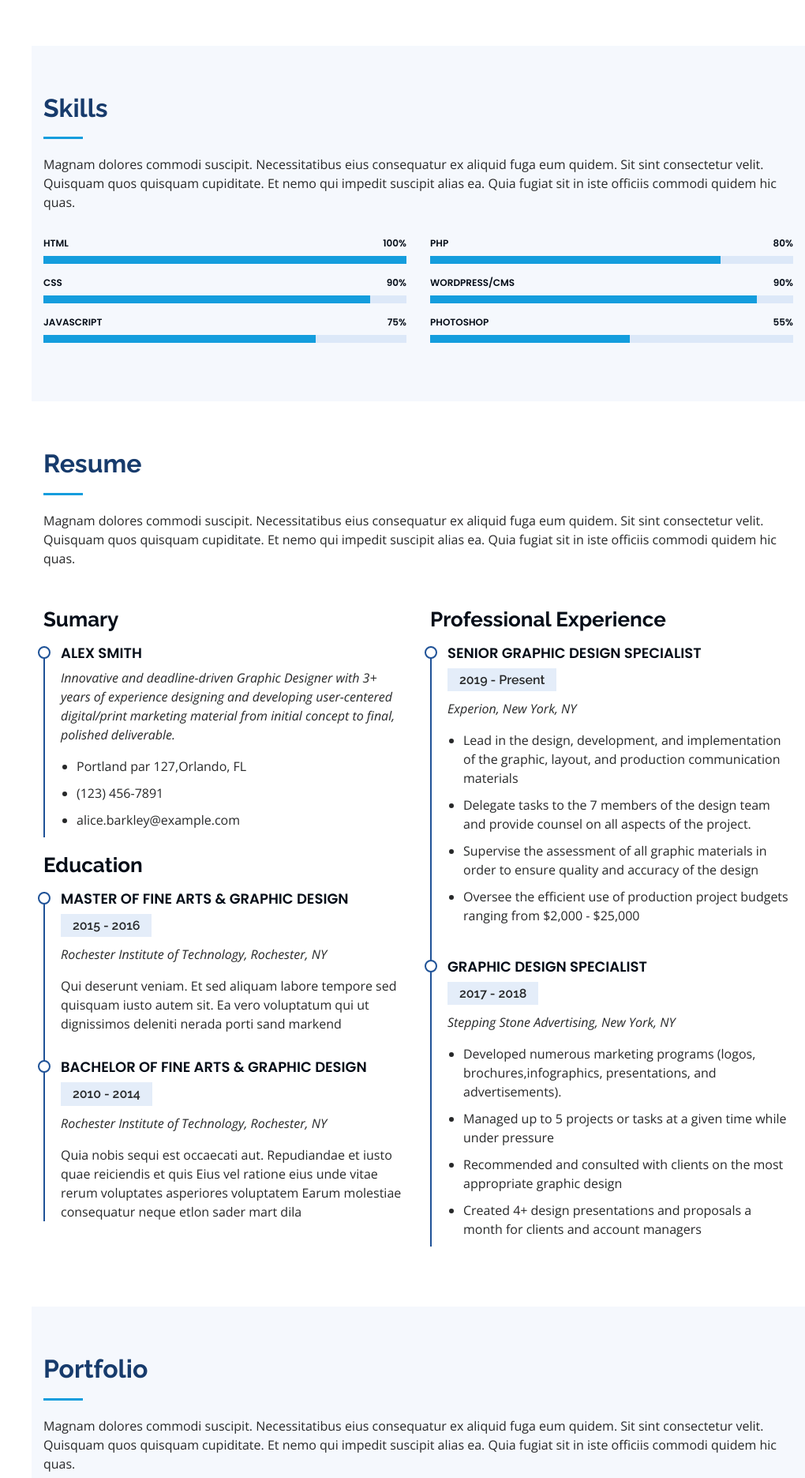
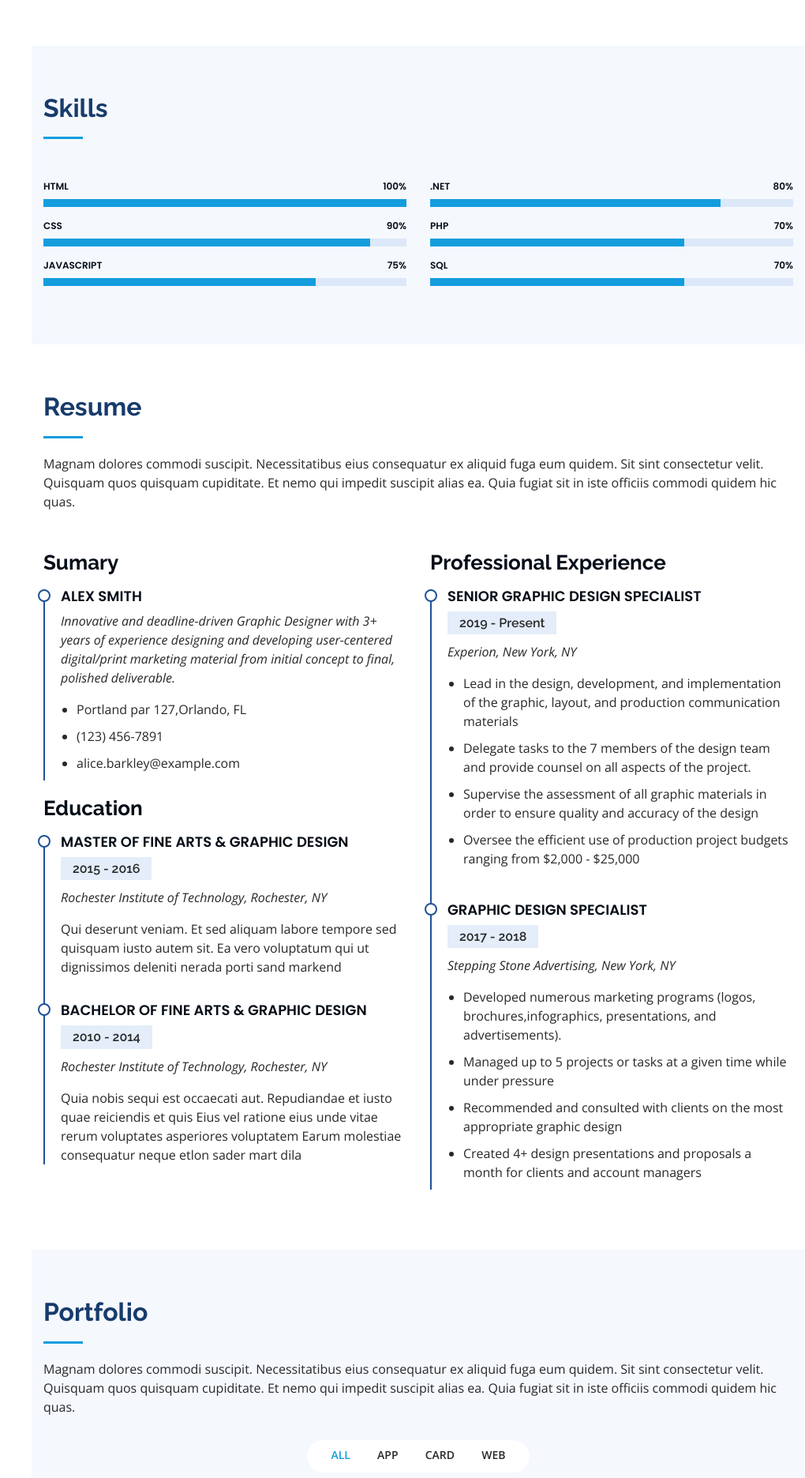
Before and after one commit to Neoceryx/PersonalSite, a Django app: page / in a window 1280 px wide. Shown: the part 1339-3210 px from the top of the page at 79% size, without its empty margins (260-1280 px from the left). Run offline with Django 3.2, Linux system fonts and the light colour scheme; some libraries are stand-ins or nearby versions.

Commit message:
Contact info was added

```diff
--- a/DanApp/infoapp/templates/views/index.html
+++ b/DanApp/infoapp/templates/views/index.html
@@ -140,9 +140,6 @@
 
         <div class="section-title">
           <h2>Skills</h2>
-          <p>Magnam dolores commodi suscipit. Necessitatibus eius consequatur ex aliquid fuga eum quidem. Sit sint
-            consectetur velit. Quisquam quos quisquam cupiditate. Et nemo qui impedit suscipit alias ea. Quia fugiat sit
-            in iste officiis commodi quidem hic quas.</p>
         </div>
 
         <div class="row skills-content">
@@ -178,7 +175,7 @@
           <div class="col-lg-6" data-aos="fade-up" data-aos-delay="100">
 
             <div class="progress">
-              <span class="skill">PHP <i class="val">80%</i></span>
+              <span class="skill">.Net <i class="val">80%</i></span>
               <div class="progress-bar-wrap">
                 <div class="progress-bar" role="progressbar" aria-valuenow="80" aria-valuemin="0" aria-valuemax="100">
                 </div>
@@ -186,17 +183,17 @@
             </div>
 
             <div class="progress">
-              <span class="skill">WordPress/CMS <i class="val">90%</i></span>
+              <span class="skill">PHP <i class="val">70%</i></span>
               <div class="progress-bar-wrap">
-                <div class="progress-bar" role="progressbar" aria-valuenow="90" aria-valuemin="0" aria-valuemax="100">
+                <div class="progress-bar" role="progressbar" aria-valuenow="70" aria-valuemin="0" aria-valuemax="100">
                 </div>
               </div>
             </div>
 
             <div class="progress">
-              <span class="skill">Photoshop <i class="val">55%</i></span>
+              <span class="skill">SQL <i class="val">70%</i></span>
               <div class="progress-bar-wrap">
-                <div class="progress-bar" role="progressbar" aria-valuenow="55" aria-valuemin="0" aria-valuemax="100">
+                <div class="progress-bar" role="progressbar" aria-valuenow="70" aria-valuemin="0" aria-valuemax="100">
                 </div>
               </div>
             </div>
@@ -488,19 +485,19 @@
               <div class="address">
                 <i class="icofont-google-map"></i>
                 <h4>Location:</h4>
-                <p>A108 Adam Street, New York, NY 535022</p>
+                <p>Tijuana B.C</p>
               </div>
 
               <div class="email">
                 <i class="icofont-envelope"></i>
                 <h4>Email:</h4>
-                <p>info@example.com</p>
+                <p>dani.fierro@796gmail.com</p>
               </div>
 
               <div class="phone">
                 <i class="icofont-phone"></i>
                 <h4>Call:</h4>
-                <p>+1 5589 55488 55s</p>
+                <p>+52 044 664 55 99 035</p>
               </div>
 
               <iframe
```
